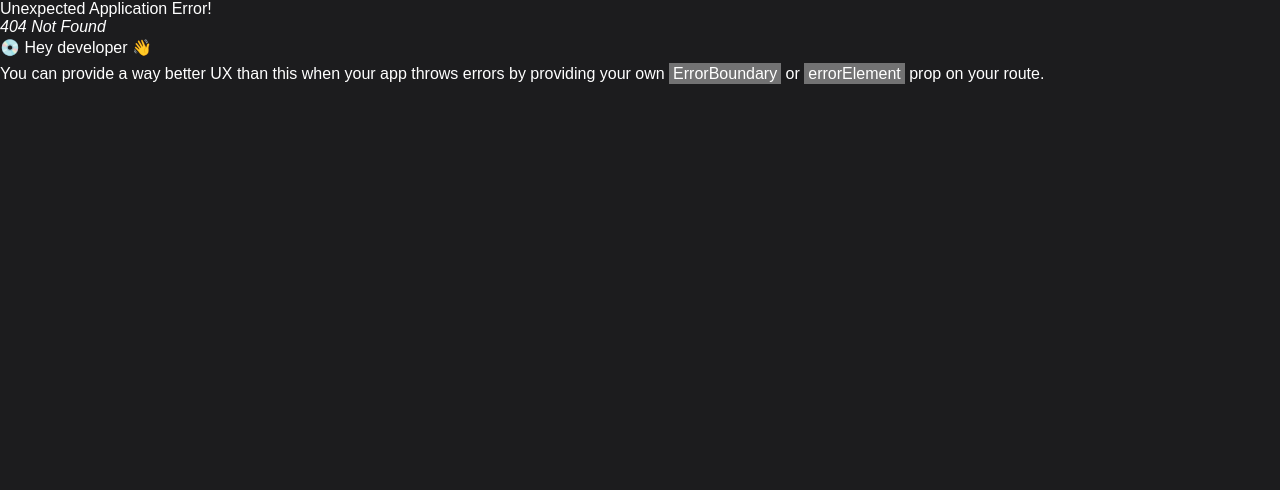
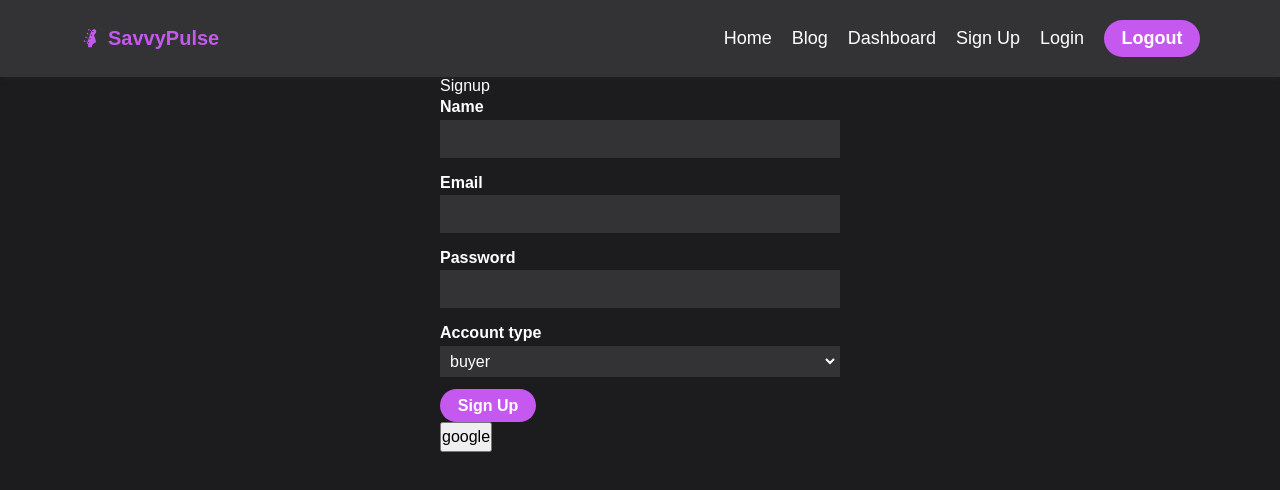
Before and after one commit to UpalBarua/savvy-pulse-client, a React (Vite) app: page /signup in a window 1280 px wide. Before the commit this address had no page. Shown: the top 490 px of the page. Built offline with nearby package versions, Linux system fonts and the light colour scheme; no server answers.

Commit message:
email sign up, google sign up, toast notification and loading spinner added

```diff
--- a/package.json
+++ b/package.json
@@ -9,10 +9,12 @@
     "preview": "vite preview"
   },
   "dependencies": {
+    "@uiball/loaders": "^1.2.6",
     "axios": "^1.2.0",
     "firebase": "^9.14.0",
     "react": "^18.2.0",
     "react-dom": "^18.2.0",
+    "react-hot-toast": "^2.4.0",
     "react-icons": "^4.6.0",
     "react-router-dom": "^6.4.3"
   },
--- /dev/null
+++ b/src/contexts/AuthContext.jsx
@@ -0,0 +1,89 @@
+import React, { useContext, useEffect, useState, createContext } from 'react';
+import { auth, googleAuth } from '../firebase/firebase.config';
+import {
+  onAuthStateChanged,
+  createUserWithEmailAndPassword,
+  signInWithEmailAndPassword,
+  signOut,
+  signInWithPopup,
+  updateProfile,
+} from 'firebase/auth';
+import { LeapFrog } from '@uiball/loaders';
+
+const AuthContext = createContext();
+export const useAuth = () => useContext(AuthContext);
+
+export const AuthProvider = ({ children }) => {
+  const [isLoading, setIsLoading] = useState(true);
+  const [user, setUser] = useState({});
+
+  useEffect(() => {
+    const unsubscribe = onAuthStateChanged(auth, (currentUser) => {
+      setUser(currentUser);
+      setIsLoading(false);
+    });
+
+    return () => unsubscribe();
+  }, []);
+
+  const signUp = (email, password) => {
+    return createUserWithEmailAndPassword(auth, email, password);
+  };
+
+  const logIn = (email, password) => {
+    return signInWithEmailAndPassword(auth, email, password);
+  };
+
+  const logOut = () => {
+    return signOut(auth);
+  };
+
+  const googleSignIn = () => {
+    return signInWithPopup(auth, googleAuth);
+  };
+
+  const updateUserProfile = (name) => {
+    updateProfile(auth.currentUser, {
+      displayName: name,
+    }).catch((error) => console.log(error));
+  };
+
+  const value = {
+    user,
+    signUp,
+    logIn,
+    logOut,
+    googleSignIn,
+    updateUserProfile,
+  };
+
+  return (
+    <AuthContext.Provider value={value}>
+      {!isLoading ? (
+        children
+      ) : (
+        <div
+          style={{
+            position: 'fixed',
+          }}>
+          <LeapFrog size={60} speed={2.5} color="#c558ef" />
+        </div>
+
+        // <p
+        //   style={{
+        //     fontFamily: 'var(--ff-secondary)',
+        //     fontSize: 'var(--fs-700)',
+        //     fontWeight: 'var(--fw-semibold)',
+        //     color: 'var(--clr-accent-primary-400)',
+        //     position: 'fixed',
+        //     top: '50%',
+        //     right: '50%',
+        //     transform: 'translate(50%, -50%)',
+        //     lineHeight: '0',
+        //   }}>
+        //   Loading...
+        // </p>
+      )}
+    </AuthContext.Provider>
+  );
+};
--- /dev/null
+++ b/src/firebase/firebase.config.js
@@ -0,0 +1,20 @@
+// Import the functions you need from the SDKs you need
+import { initializeApp } from 'firebase/app';
+import { getAuth, GoogleAuthProvider } from 'firebase/auth';
+// TODO: Add SDKs for Firebase products that you want to use
+// https://firebase.google.com/docs/web/setup#available-libraries
+
+// Your web app's Firebase configuration
+const firebaseConfig = {
+  apiKey: import.meta.env.VITE_FIREBASE_APIKEY,
+  authDomain: import.meta.env.VITE_FIREBASE_AUTHDOMAIN,
+  projectId: import.meta.env.VITE_FIREBASE_PROJECTID,
+  storageBucket: import.meta.env.VITE_FIREBASE_STORAGEBUCKET,
+  messagingSenderId: import.meta.env.VITE_FIREBASE_MESSAGINGSENDERID,
+  appId: import.meta.env.VITE_FIREBASE_APPID,
+};
+
+// Initialize Firebase
+export const app = initializeApp(firebaseConfig);
+export const auth = getAuth(app);
+export const googleAuth = new GoogleAuthProvider();
--- a/src/index.jsx
+++ b/src/index.jsx
@@ -1,11 +1,14 @@
 import React from 'react';
 import ReactDOM from 'react-dom/client';
 import App from './components/App/App';
+import { AuthProvider } from './contexts/AuthContext';
 import './assets/index.css';
 import './assets/utilities.css';
 
 ReactDOM.createRoot(document.getElementById('root')).render(
   <React.StrictMode>
-    <App />
+    <AuthProvider>
+      <App />
+    </AuthProvider>
   </React.StrictMode>
 );
--- a/src/pages/Category/PurchaseModal/PurchaseModal.jsx
+++ b/src/pages/Category/PurchaseModal/PurchaseModal.jsx
@@ -1,9 +1,12 @@
 import React from 'react';
 import { useState } from 'react';
 import { AiOutlineClose } from 'react-icons/ai';
+import { useAuth } from '../../../contexts/AuthContext';
 import styles from './PurchaseModal.module.css';
 
 const PurchaseModal = ({ isModalOpen, handleModalClose, modalData }) => {
+  const { user } = useAuth();
+
   return (
     <div className={styles.overlay} data-visible={isModalOpen}>
       <div className={styles.modal}>
@@ -16,11 +19,15 @@ const PurchaseModal = ({ isModalOpen, handleModalClose, modalData }) => {
         <form className={styles.purchaseForm}>
           <div className="control">
             <label className="label">Name</label>
-            <input className="input" type="text" />
+            <input
+              className="input"
+              type="text"
+              defaultValue={user.displayName}
+            />
           </div>
           <div className="control">
             <label className="label">Email</label>
-            <input className="input" type="text" />
+            <input className="input" type="text" defaultValue={user.email} />
           </div>
           <div className="control">
             <label className="label">Guitar</label>
--- /dev/null
+++ b/src/pages/Signup/Signup.jsx
@@ -0,0 +1,115 @@
+import React from 'react';
+import { useAuth } from '../../contexts/AuthContext';
+import { LeapFrog } from '@uiball/loaders';
+import styles from './Signup.module.css';
+import { useState } from 'react';
+import { Toaster, toast } from 'react-hot-toast';
+import { useNavigate } from 'react-router-dom';
+
+const Signup = () => {
+  const [isLoading, setIsLoading] = useState(false);
+  const { signUp, googleSignIn, updateUserProfile } = useAuth();
+  const navigate = useNavigate();
+
+  const handleSignup = async (event) => {
+    event.preventDefault();
+    setIsLoading(true);
+
+    const formData = {
+      name: event.target.name.value,
+      email: event.target.email.value,
+      password: event.target.password.value,
+      type: event.target.type.value,
+    };
+
+    try {
+      const response = await signUp(formData.email, formData.password);
+      if (response?.user?.uid) {
+        updateUserProfile(formData.name);
+        toast.success('Sign Up Successful!', {
+          style: {
+            border: '1px solid var(--clr-accent-300)',
+            padding: '16px',
+            color: '#713200',
+          },
+          iconTheme: {
+            primary: '#713200',
+            secondary: '#FFFAEE',
+          },
+        });
+        navigate('/');
+      }
+    } catch (error) {
+      console.log(error);
+    } finally {
+      setIsLoading(false);
+    }
+  };
+
+  const handleGoogleSignup = async (event) => {
+    event.preventDefault();
+    setIsLoading(true);
+
+    try {
+      const response = await googleSignIn();
+      if (response?.user?.uid) {
+        toast.success('Sign Up Successful!', {
+          style: {
+            border: '1px solid var(--clr-accent-300)',
+            padding: '16px',
+            color: '#713200',
+          },
+          iconTheme: {
+            primary: '#713200',
+            secondary: '#FFFAEE',
+          },
+        });
+        navigate('/');
+      }
+    } catch (error) {
+      console.log(error);
+    } finally {
+      setIsLoading(false);
+    }
+  };
+
+  return (
+    <section className="container">
+      <div className={styles.signup}>
+        <h2>Signup</h2>
+        <form onSubmit={handleSignup}>
+          <div className="control">
+            <label className="label">Name</label>
+            <input className="input" name="name" type="text" />
+          </div>
+          <div className="control">
+            <label className="label">Email</label>
+            <input className="input" name="email" type="text" />
+          </div>
+          <div className="control">
+            <label className="label">Password</label>
+            <input className="input" name="password" type="password" />
+          </div>
+          <div className="control">
+            <label className="label">Account type</label>
+            <select className="input" name="type" id="">
+              <option value="buyer">buyer</option>
+              <option value="seller">seller</option>
+            </select>
+          </div>
+          {isLoading ? (
+            <LeapFrog size={40} speed={2.5} color="#c558ef" />
+          ) : (
+            <button className="btn-primary" type="submit">
+              Sign Up
+            </button>
+          )}
+        </form>
+        <button onClick={handleGoogleSignup}>google</button>
+      </div>
+      <Toaster position="top-center" reverseOrder={false} />
+    </section>
+  );
+};
+
+export default Signup;
--- /dev/null
+++ b/src/pages/Signup/Signup.module.css
@@ -0,0 +1,5 @@
+.signup {
+  /* padding: var(--spacing-100); */
+  width: min(100vw - 2rem, 25rem);
+  margin-inline: auto;
+}
--- a/src/routes/Routes.jsx
+++ b/src/routes/Routes.jsx
@@ -1,6 +1,7 @@
 import { createBrowserRouter } from 'react-router-dom';
 import MainLayout from '../layouts/MainLayout';
 import Home from '../pages/Home/Home';
+import Signup from '../pages/Signup/Signup';
 import Category from '../pages/Category/Category';
 
 const router = createBrowserRouter([
@@ -13,6 +14,10 @@ const router = createBrowserRouter([
         element: <Home />,
       },
       {
+        path: '/signup',
+        element: <Signup />,
+      },
+      {
         path: '/category/:type',
         element: <Category />,
       },
```
Also changed, not shown: 1 other file (tests, documents, lock files or other folders).
